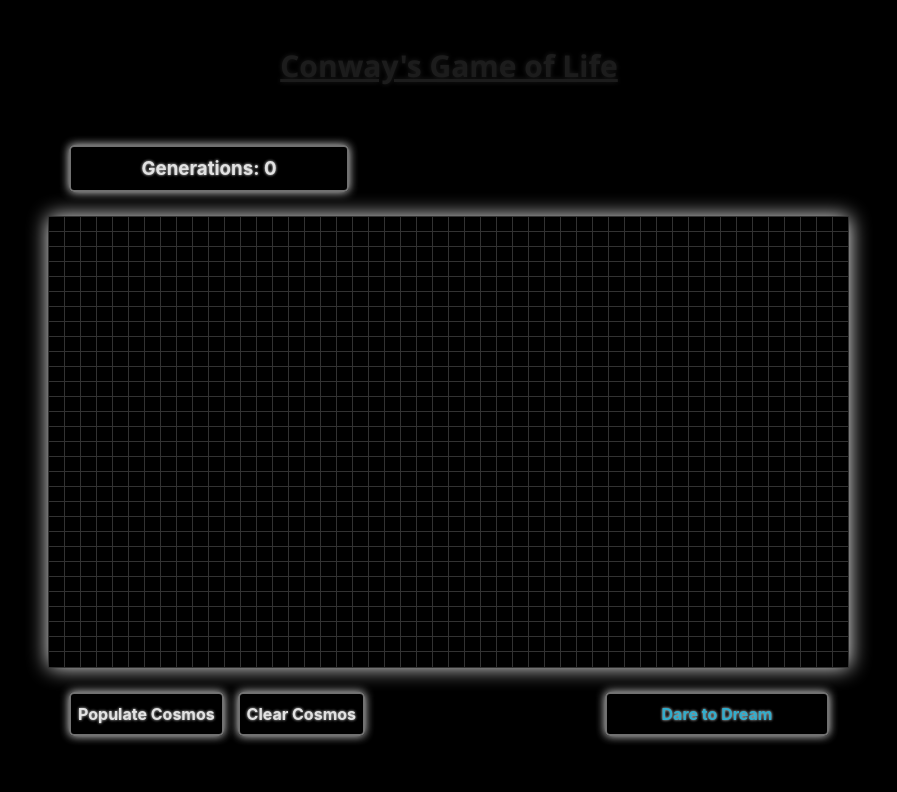
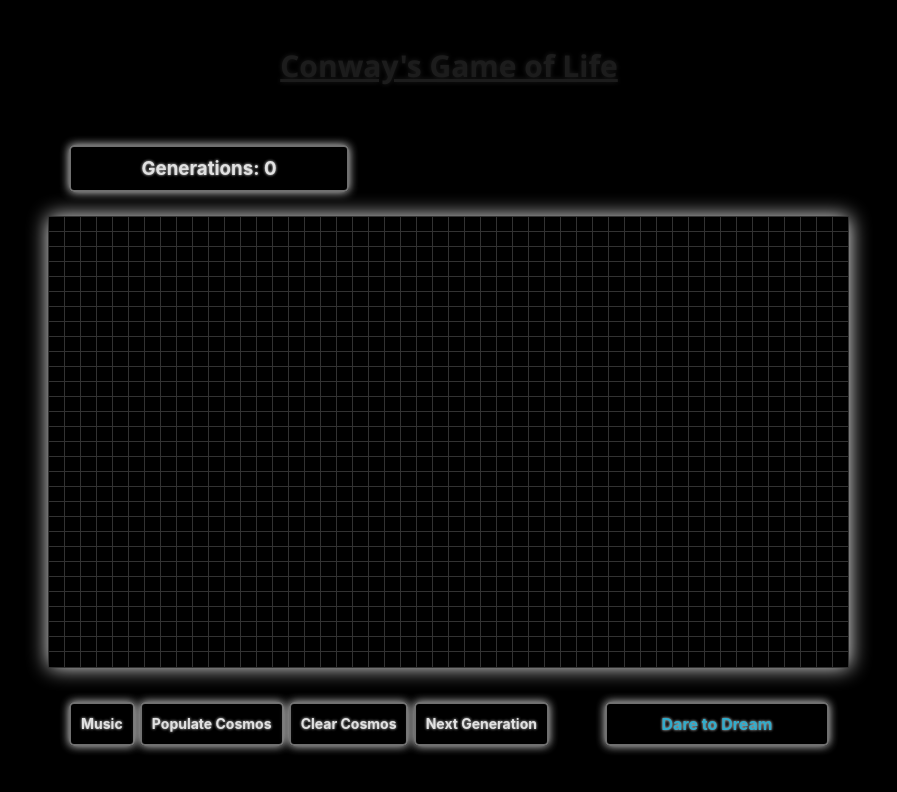
Before and after one commit to cjreitman/Game_of_Life, a React (Create React App) app: page / in a window 1280 px wide. Shown: the top 792 px of the page, without its empty margins (191-1088 px from the left). Built offline with nearby package versions, Linux system fonts and the light colour scheme.

Commit message:
styling, music, and next generation

```diff
--- a/src/App.css
+++ b/src/App.css
@@ -33,7 +33,7 @@
 }
 
 .instructions {
-  margin-top: 60px;
+  margin-top: 50px;
   font-size: 17px;
   text-align: center;
   color: white;
@@ -84,15 +84,15 @@
   }
 
   5% {
-    opacity: .6
+    opacity: .7
   }
 
   10% {
-    opacity: .3
+    opacity: .2
   }
 
   20% {
-    opacity: .5
+    opacity: .4
   }
 
   100% {
@@ -106,12 +106,16 @@
     opacity: 0
   }
 
-  10% {
-    opacity: .6
+  5% {
+    opacity: .7
   }
 
-  15% {
-    opacity: .3
+  10% {
+    opacity: .2
+  }
+
+  20% {
+    opacity: .4
   }
 
   100% {
@@ -125,12 +129,16 @@
     opacity: 0
   }
 
-  10% {
-    opacity: .6
+  5% {
+    opacity: .7
   }
 
-  15% {
-    opacity: .3
+  10% {
+    opacity: .2
+  }
+
+  20% {
+    opacity: .4
   }
 
   100% {
@@ -144,12 +152,16 @@
     opacity: 0
   }
 
-  10% {
-    opacity: .6
+  5% {
+    opacity: .7
   }
 
-  15% {
-    opacity: .3
+  10% {
+    opacity: .2
+  }
+
+  20% {
+    opacity: .4
   }
 
   100% {
@@ -163,12 +175,16 @@
     opacity: 0
   }
 
-  10% {
-    opacity: .6
+  5% {
+    opacity: .7
   }
 
-  15% {
-    opacity: .3
+  10% {
+    opacity: .2
+  }
+
+  20% {
+    opacity: .4
   }
 
   100% {
--- a/src/frontend/controls.jsx
+++ b/src/frontend/controls.jsx
@@ -10,6 +10,7 @@ class Controls extends React.Component {
 
   populateCosmos() {
     this.props.populateCosmos();
+    this.props.autoPlayMusic();
   }
 
   clearCosmos() {
@@ -28,6 +29,10 @@ class Controls extends React.Component {
     this.props.step();
   }
 
+  switchMusic() {
+    this.props.switchMusic();
+  }
+
   buttonSwitch() {
     if ( this.props.dreaming ) {
       return (<button className="right-button" onClick={() => this.pause()}>Pause Dream</button>)
@@ -40,9 +45,10 @@ class Controls extends React.Component {
     return (
       <div className="buttons">
         <div className="left-buttons">
+          <button className="button" onClick={() => this.switchMusic()}>Music</button>
           <button className="button" onClick={() => this.populateCosmos()}>Populate Cosmos</button>
           <button className="button" onClick={() => this.clearCosmos()}>Clear Cosmos</button>
-          {/* <button className="button" onClick={() => this.step()}>Next Generation</button> */}
+          <button className="button" onClick={() => this.step()}>Next Generation</button>
         </div>
         <div className="right-buttons">
           {this.buttonSwitch()}
--- a/src/frontend/cosmos.jsx
+++ b/src/frontend/cosmos.jsx
@@ -1,5 +1,5 @@
 import './css.css';
-// import soundfile from './Smetana _ Moldau.mp3';
+import soundfile from './Smetana _ Moldau.mp3';
 import React from 'react';
 import Grid from './grid';
 import Controls from './controls';
@@ -15,26 +15,42 @@ class Cosmos extends React.Component {
       generation: 0,
       grid: Array(this.rows).fill().map(() => Array(this.cols).fill(false)),
       dreaming: false,
+      musicPlaying: true
     };
     this.initialState = this.state.grid;
     this.selectCell = this.selectCell.bind(this);
     this.populateCosmos = this.populateCosmos.bind(this);
     this.clearCosmos = this.clearCosmos.bind(this);
     this.play = this.play.bind(this);
+    this.autoPlayMusic = this.autoPlayMusic.bind(this);
     this.dream = this.dream.bind(this);
     this.pause = this.pause.bind(this);
     this.step = this.step.bind(this);
-    // this.audio = new Audio(soundfile);
+    this.switchMusic = this.switchMusic.bind(this);
+    this.audio = new Audio(soundfile);
+
   }
 
-  // componentDidMount() {
-  //   this.audio.play().then((play) => {
-  //     console.log(play);
-  //   }).catch((err) => {
-  //     console.log(err);
-  //   });
+  autoPlayMusic() {
+    if (this.state.musicPlaying) {
+      this.audio.play();
+    }
+  }
 
-  // }
+  switchMusic() {
+    if (this.state.musicPlaying) {
+      this.audio.pause();
+      this.setState({
+        musicPlaying: false
+      });
+      console.log(this.musicPlaying);
+    } else {
+      this.setState({
+        musicPlaying: true
+      });
+      this.audio.play();
+    }
+  }
 
   selectCell(row, col) {
     let gridCopy = arrayClone(this.state.grid);
@@ -42,6 +58,7 @@ class Cosmos extends React.Component {
     this.setState({
       grid: gridCopy
     });
+    this.autoPlayMusic();
   }
 
   populateCosmos() {
@@ -112,9 +129,10 @@ class Cosmos extends React.Component {
   step() {
     let g = this.state.grid;
     let g2 = arrayClone(this.state.grid);
+
+    for (let i = 0; i < 30; i++) {
+		  for (let j = 0; j < 50; j++) {
 		    let count = 0;
-    let i = 0;
-    let j = 0;
 		    if (i > 0) if (g[i - 1][j]) count++;
 		    if (i > 0 && j > 0) if (g[i - 1][j - 1]) count++;
 		    if (i > 0 && j < this.cols - 1) if (g[i - 1][j + 1]) count++;
@@ -125,6 +143,8 @@ class Cosmos extends React.Component {
 		    if (i < this.rows - 1 && j < this.cols - 1) if (g[i + 1][j + 1]) count++;
 		    if (g[i][j] && (count < 2 || count > 3)) g2[i][j] = false;
 		    if (!g[i][j] && count === 3) g2[i][j] = true;
+      }
+    }
     this.setState({
       grid: g2,
       generation: this.state.generation + 1
@@ -150,8 +170,10 @@ class Cosmos extends React.Component {
           clearCosmos={this.clearCosmos}
           step={this.step}
           play={this.play}
+          switchMusic={this.switchMusic}
           pause={this.pause}
           dreaming={this.state.dreaming}
+          autoPlayMusic={this.autoPlayMusic}
         />
       </div>
     </div>)
--- a/src/frontend/css.css
+++ b/src/frontend/css.css
@@ -43,7 +43,7 @@
   display: flex;
   justify-content: space-between;
   width: 100%;
-  margin-top: 25px;
+  margin-top: 35px;
   color: white;
   font-weight: bold;
 }
@@ -51,8 +51,9 @@
 .left-buttons {
   display: flex;
   justify-content: space-between;
-  width: 37%;
+  width: 60%;
   margin-left: 20px;
+  font-size: 14px;
 }
 
 .right-buttons {
@@ -88,7 +89,7 @@
 
 .button {
   border: 2px solid grey;
-  padding: 7px;
+  padding: 10px;
   border-radius: 5px;
   box-shadow: 0px 0px 10px white;
   opacity: .9;
```
Lines whose indentation alone changed are shown as unchanged.
